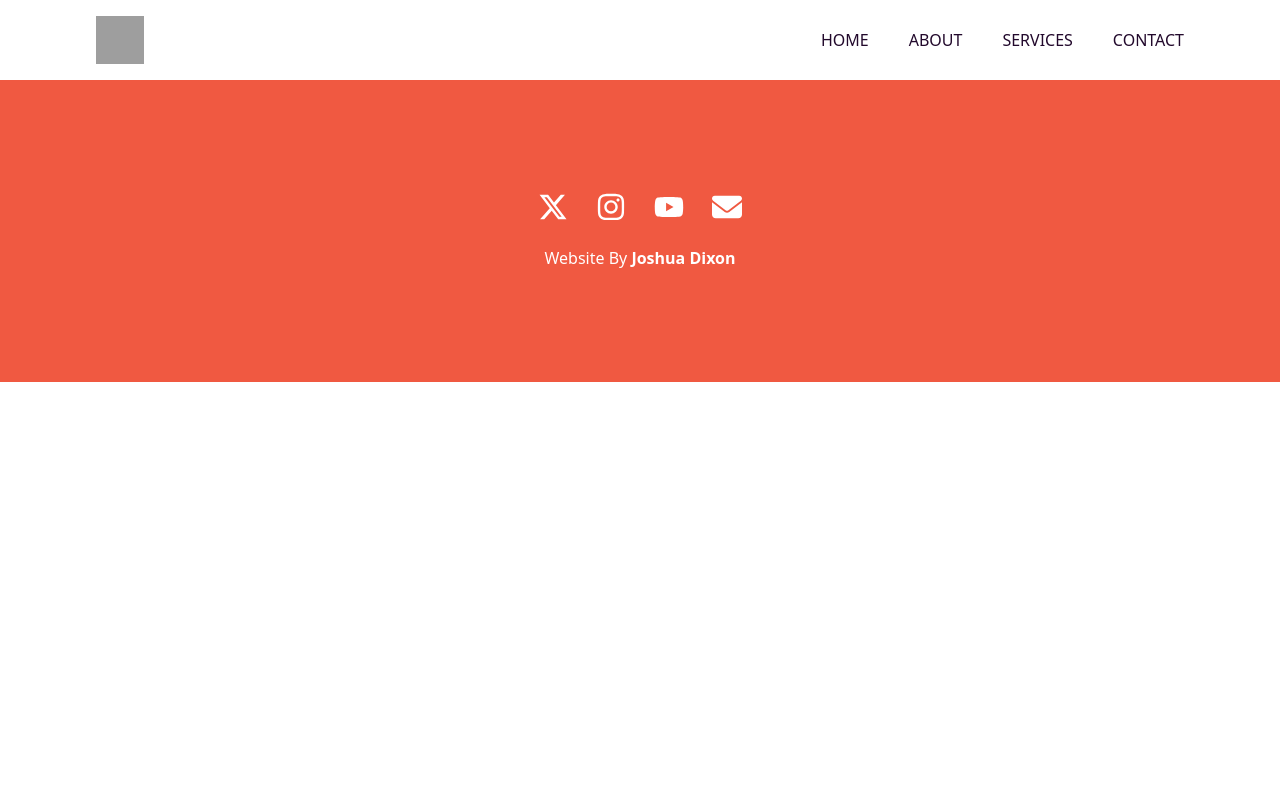
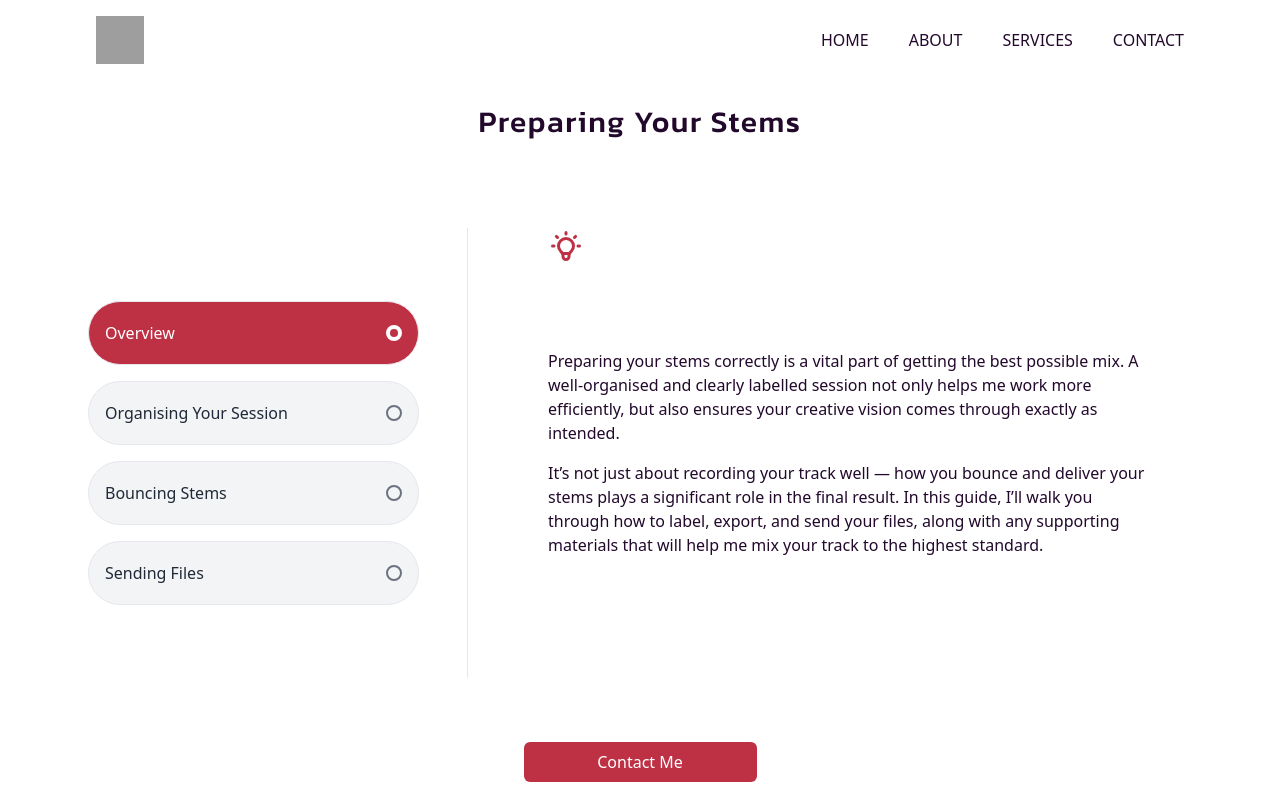
Before and after one commit to JoshCodedit/joshmixedit, a React (Vite) app: page /StemPrep in a window 1280 px wide. Shown: the top 800 px of the page. Built offline with nearby package versions, Linux system fonts and the light colour scheme; grey boxes are pictures that could not be loaded; a web font is replaced by a local one.

Commit message:
stem prep age finished

```diff
--- a/src/App.jsx
+++ b/src/App.jsx
@@ -4,6 +4,8 @@ import Navbar from './components/Navbar';
 import Footer from './components/Footer';
 import HomePage from './pages/HomePage';
 import Contact from './pages/Contact';
+import StemPrep from './pages/StemPrep';
+
 function App() {
   return (
     <Router>
@@ -13,6 +15,7 @@ function App() {
           <Routes>
             <Route path="/" element={<HomePage />} />
             <Route path="/contact" element={<Contact />} />
+            <Route path="/StemPrep" element={<StemPrep />} />
           </Routes>
         </div>
 
--- a/src/components/Footer.jsx
+++ b/src/components/Footer.jsx
@@ -7,7 +7,7 @@ import {
 
 export default function Footer() {
   return (
-    <div className="bg-flame text-white flex flex-col items-center py-28">
+    <div className="bg-crimson text-white flex flex-col items-center py-28">
       <div className="flex gap-7 mb-2">
         <a
           href="https://x.com/joshmixedit"
--- a/src/components/ServicesComponent.jsx
+++ b/src/components/ServicesComponent.jsx
@@ -1,4 +1,5 @@
 import React, { useState } from 'react';
+import { Link } from 'react-router-dom';
 import mixingImage from '../assets/images/misc/Image 15-01-2025 at 15.41.png';
 import masteringImage from '../assets/images/misc/Image 15-01-2025 at 15.42.png';
 import mixMasterImage from '../assets/images/misc/Image 15-01-2025 at 15.42 (1).png';
@@ -97,6 +98,12 @@ export default function ServicesComponent() {
           </div>
         ))}
       </div>
+      <Link
+        to="/StemPrep"
+        className="bg-crimson text-white max-w-[233px] px-6 py-2 mt-10 rounded-md hover:scale-105 hover:shadow-lg transform transition-all duration-200 block mx-auto text-center"
+      >
+        Mix Preparation Guide
+      </Link>
 
       {/* modals */}
       <DynamicEnquiryModal
--- a/src/pages/Contact.jsx
+++ b/src/pages/Contact.jsx
@@ -1,5 +1,9 @@
+import ScrollToTop from '../utils/ScrollToTop';
+
 export default function Contact() {
   return (
+    <>
+      <ScrollToTop />
       <div className="min-h-[70vh] flex flex-col items-center justify-center bg-white py-16">
         <h2 className="section-heading">Let's Work!</h2>
         <p className="text-lg text-center max-w-xl mb-2">
@@ -52,5 +56,6 @@ export default function Contact() {
           </form>
         </div>
       </div>
+    </>
   );
 }
--- a/src/pages/HomePage.jsx
+++ b/src/pages/HomePage.jsx
@@ -2,18 +2,19 @@ import BackgroundVideo from '../components/BackgroundVideo';
 import MyWorkComponent from '../components/MyWorkComponent';
 import ServicesComponent from '../components/ServicesComponent';
 import AboutMe from '../components/AboutMe';
-import Footer from '../components/Footer';
 import headerMp4 from '../assets/videos/siteHeader0001-0598.mp4';
 import LogoComponent from '../components/LogoComponent';
 import { React, useState } from 'react';
 import { HiSpeakerWave } from 'react-icons/hi2';
 import { DynamicEnquiryModal } from '../modals/DynamicEnquiryModal';
 import handleForm from '../utils/handleForm';
+import ScrollToTop from '../utils/ScrollToTop';
 
 export default function HomePage() {
   const [openModal, setOpenModal] = useState(null);
   return (
     <>
+      <ScrollToTop />
       <div className="relative min-h-[85vh]">
         <BackgroundVideo videoSrc={headerMp4} />
         <div className="absolute inset-0 z-10 flex items-center justify-center flex-col">
--- /dev/null
+++ b/src/pages/StemPrep.jsx
@@ -0,0 +1,165 @@
+import { useState } from 'react';
+import { Link } from 'react-router-dom';
+import ScrollToTop from '../utils/ScrollToTop';
+import {
+  HiOutlineLightBulb,
+  HiOutlineAdjustments,
+  HiOutlineDownload,
+  HiOutlineUpload,
+} from 'react-icons/hi';
+
+export default function StemPrep() {
+  const [activeTab, setActiveTab] = useState('overview');
+
+  const tabs = [
+    { id: 'overview', label: 'Overview' },
+    { id: 'organising', label: 'Organising Your Session' },
+    { id: 'bouncing', label: 'Bouncing Stems' },
+    { id: 'sending', label: 'Sending Files' },
+  ];
+
+  const tabIcons = {
+    overview: <HiOutlineLightBulb className="text-4xl text-crimson" />,
+    organising: <HiOutlineAdjustments className="text-4xl text-crimson" />,
+    bouncing: <HiOutlineDownload className="text-4xl text-crimson" />,
+    sending: <HiOutlineUpload className="text-4xl text-crimson" />,
+  };
+
+  const tabContent = {
+    overview: (
+      <>
+        <p className="mb-4">
+          Preparing your stems correctly is a vital part of getting the best
+          possible mix. A well-organised and clearly labelled session not only
+          helps me work more efficiently, but also ensures your creative vision
+          comes through exactly as intended.
+        </p>
+        <p>
+          It’s not just about recording your track well — how you bounce and
+          deliver your stems plays a significant role in the final result. In
+          this guide, I’ll walk you through how to label, export, and send your
+          files, along with any supporting materials that will help me mix your
+          track to the highest standard.
+        </p>
+      </>
+    ),
+    organising: (
+      <>
+        <p className="mb-4">
+          Before exporting anything, take the time to tidy up your session.
+          Every track should be clearly labelled — for example, “HiHat L” if
+          it’s panned left, or “Backing Vocal” for supporting parts. Avoid
+          generic names like “Audio 1” or “Track 5”, as they make the mixing
+          process slower and more prone to error.
+        </p>
+        <p>
+          Remove any unused, muted, or duplicate tracks. It’s easy to
+          accidentally include a muted track in a bounce, and if it’s in the
+          folder, I’ll assume it’s meant to be part of the song. To be safe,
+          listen back to the bounced stems before sending them. I’ve had
+          situations where older or incorrect versions were sent by mistake,
+          which can be avoided with a quick check.
+        </p>
+      </>
+    ),
+    bouncing: (
+      <>
+        <p className="mb-4">
+          When exporting your stems, use WAV files at 32-bit float if possible,
+          or 24-bit if not. The sample rate should match your session — I
+          recommend 48kHz where practical.
+        </p>
+        <p className="mb-4">
+          All instrumental tracks should be bounced with effects (wet). This
+          includes reverb, delay, and any other processing that contributes to
+          the overall feel of the track. I don’t want to lose the atmosphere of
+          your mix by trying to recreate effects you’ve already crafted. Vocals,
+          on the other hand, should be sent dry, without reverb or delay, unless
+          otherwise discussed. You can include a wet version for reference if
+          you like.
+        </p>
+        <p>
+          Each element should be bounced as its own stem. If you’ve layered
+          sounds — for example, a kick made from several samples — and the blend
+          is part of the sound, bounce them as a single stem. Lastly, make sure
+          no track is clipping. All stems should be clean and peak safely below
+          0dBFS.
+        </p>
+      </>
+    ),
+    sending: (
+      <>
+        <p className="mb-4">
+          Once your stems are ready, place them all into a single folder. This
+          folder should also include a rough or demo mix, as it helps give
+          context for how you’ve been hearing the track.
+        </p>
+        <p>
+          Include a brief document (a text or Word file) with any relevant notes
+          — the tempo, key (if known), time signature, and any creative
+          direction or references you'd like me to keep in mind. When
+          everything’s in place, upload the folder via a file-sharing service
+          such as WeTransfer, Google Drive, or Dropbox.
+        </p>
+      </>
+    ),
+  };
+
+  return (
+    <div>
+      <ScrollToTop />
+      <h2 className="section-heading">Preparing Your Stems</h2>
+      <div className="flex flex-col md:flex-row max-w-6xl mx-auto p-6 py-16 md:items-center relative">
+        {/* Tabs */}
+        <div
+          className="md:w-96 space-y-4 mr-12 mx-auto my-auto"
+          role="tablist"
+          aria-orientation="vertical"
+        >
+          {tabs.map((tab) => (
+            <button
+              key={tab.id}
+              role="tab"
+              aria-selected={activeTab === tab.id}
+              onClick={() => setActiveTab(tab.id)}
+              className={`flex items-center justify-between gap-3 h-16 w-full px-4 py-2 rounded-full border transition focus:outline-none focus:ring-2 focus:ring-crimson
+              ${
+                activeTab === tab.id
+                  ? 'bg-crimson text-white'
+                  : 'bg-gray-100 text-gray-800 hover:bg-gray-200'
+              }`}
+            >
+              <span>{tab.label}</span>
+              <span
+                className={`w-4 h-4 rounded-full border-2 flex items-center justify-center
+                ${activeTab === tab.id ? 'border-white bg-white' : 'border-gray-500'}`}
+              >
+                {activeTab === tab.id && (
+                  <span className="w-2 h-2 rounded-full bg-crimson" />
+                )}
+              </span>
+            </button>
+          ))}
+        </div>
+
+        {/* Content */}
+        <div className="relative md:w-3/4 border-t md:border-t-0 md:border-l pl-0 md:pl-20 pt-10 md:pt-0 min-h-[450px] flex flex-col justify-center">
+          {/* Icon at Top Right */}
+
+          <div className="transition-opacity duration-300 ease-in-out opacity-100 pr-10">
+            <div className="absolute top-0 hover:scale-105 transform transition-all duration-200">
+              {tabIcons[activeTab]}
+            </div>
+            {tabContent[activeTab]}
+          </div>
+        </div>
+      </div>
+      <Link
+        to="/Contact"
+        className="bg-crimson text-white max-w-[233px] px-6 py-2 mb-12 rounded-md hover:scale-105 hover:shadow-lg transform transition-all duration-200 block mx-auto text-center"
+      >
+        Contact Me
+      </Link>
+    </div>
+  );
+}
--- /dev/null
+++ b/src/utils/ScrollToTop.jsx
@@ -0,0 +1,10 @@
+import { useEffect } from 'react';
+import { useLocation } from 'react-router-dom';
+
+export default function ScrollToTop() {
+  const { pathname } = useLocation();
+  useEffect(() => {
+    window.scrollTo(0, 0);
+  }, [pathname]);
+  return null;
+}
```
Lines whose indentation alone changed are shown as unchanged.
